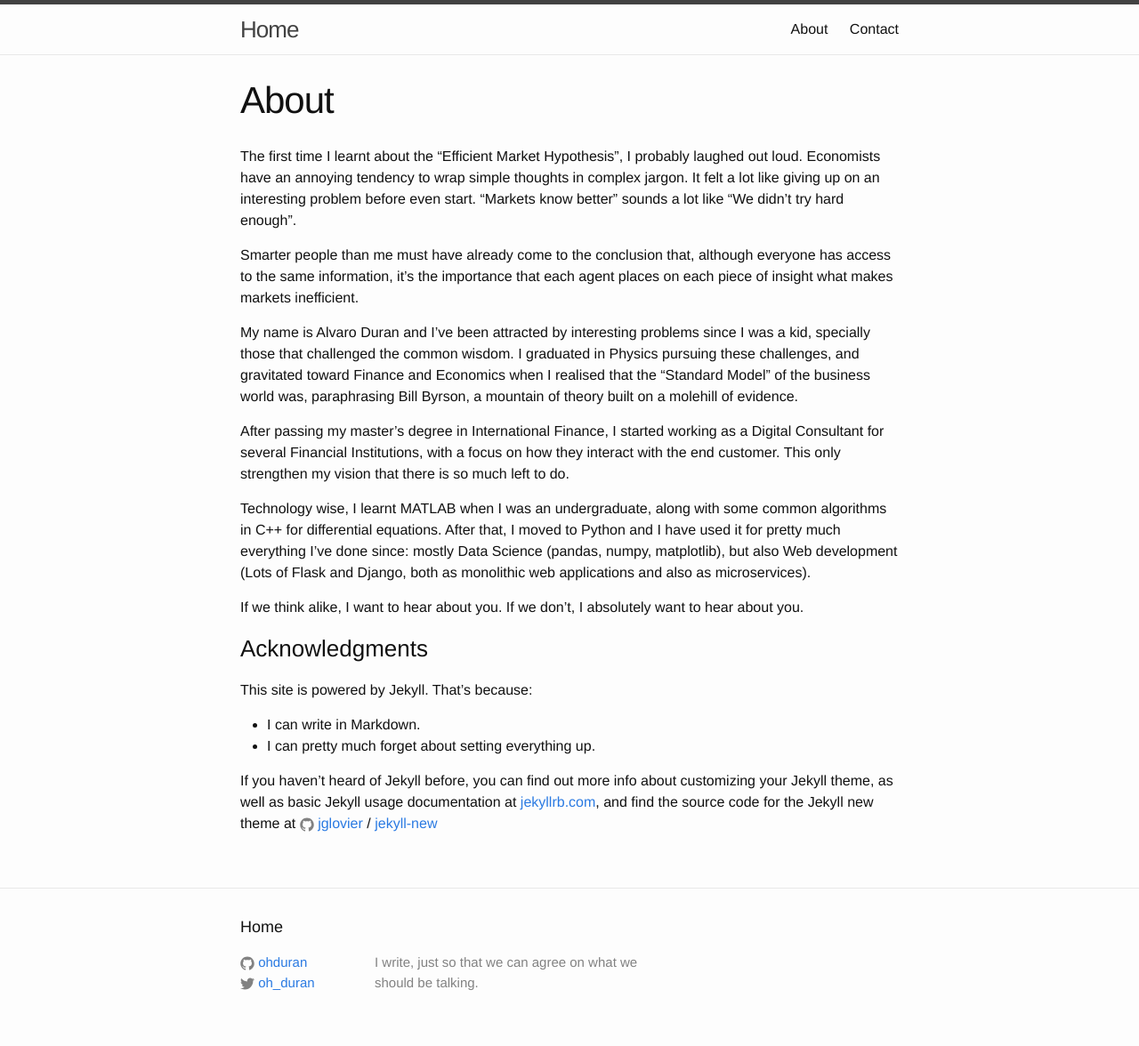
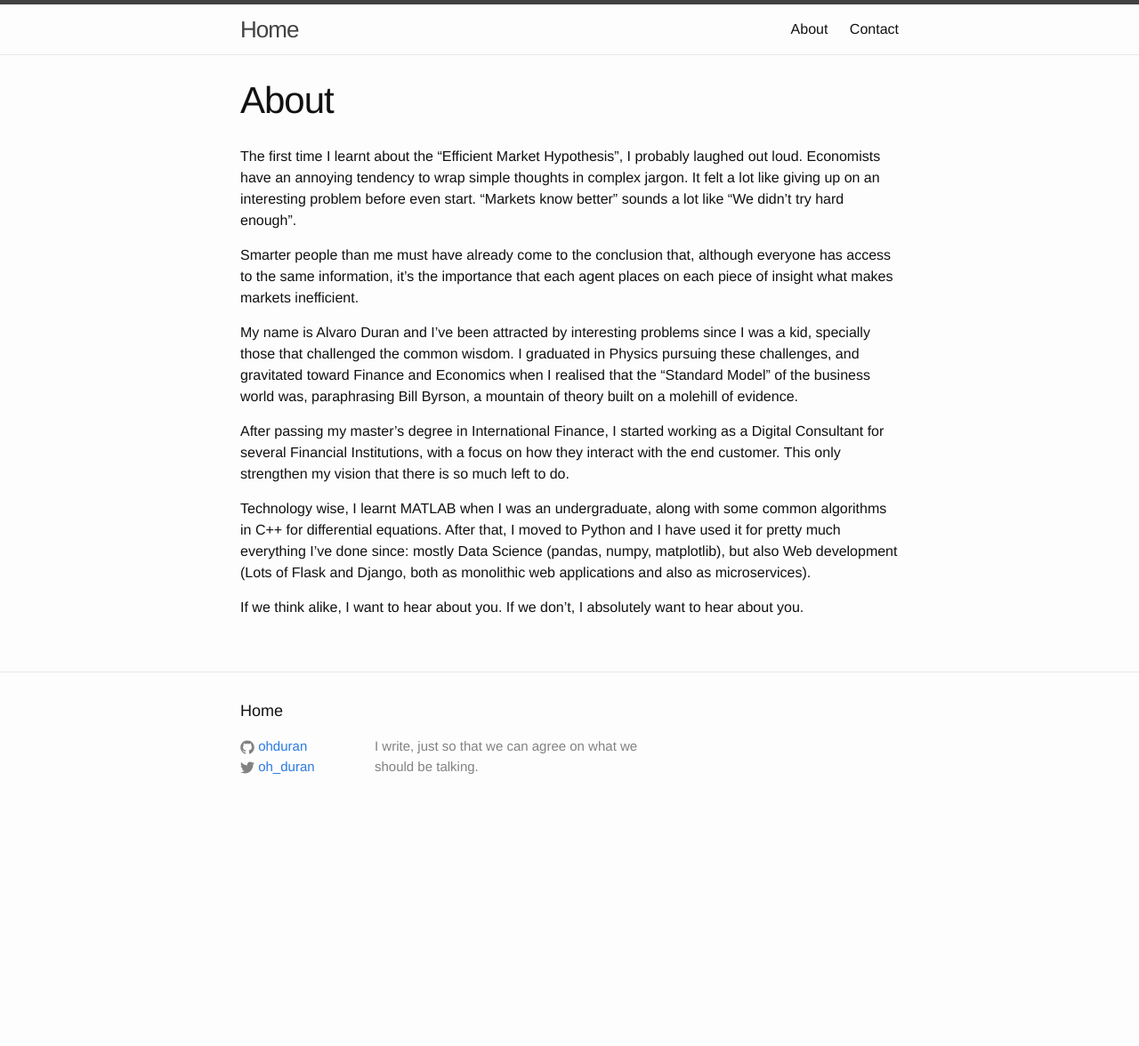
Before and after one commit to ohduran/ohduran.github.io, a Jekyll site: the page built from about.md, in a window 1280 px wide. Shown: the whole page at 89% size. Built offline with Jekyll 4.4.1, drawn with Linux system fonts in a browser that asks for light colours; after the commit the page ends 933 px from its top, so only the background shows below that.

Commit message:
remove jekyll stuff

```diff
--- a/about.md
+++ b/about.md
@@ -15,14 +15,3 @@ After passing my master's degree in International Finance, I started working as
 Technology wise, I learnt MATLAB when I was an undergraduate, along with some common algorithms in C++ for differential equations. After that, I moved to Python and I have used it for pretty much everything I've done since: mostly Data Science (pandas, numpy, matplotlib), but also Web development (Lots of Flask and Django, both as monolithic web applications and also as microservices).
 
 If we think alike, I want to hear about you. If we don't, I absolutely want to hear about you.
-
-
-### Acknowledgments
-
-This site is powered by Jekyll. That's because:
-- I can write in Markdown.
-- I can pretty much forget about setting everything up.
-
-If you haven't heard of Jekyll before, you can find out more info about customizing your Jekyll theme, as well as basic Jekyll usage documentation at [jekyllrb.com](http://jekyllrb.com/), and find the source code for the Jekyll new theme at
-{% include icon-github.html username="jglovier" %} /
-[jekyll-new](https://github.com/jglovier/jekyll-new)
```
